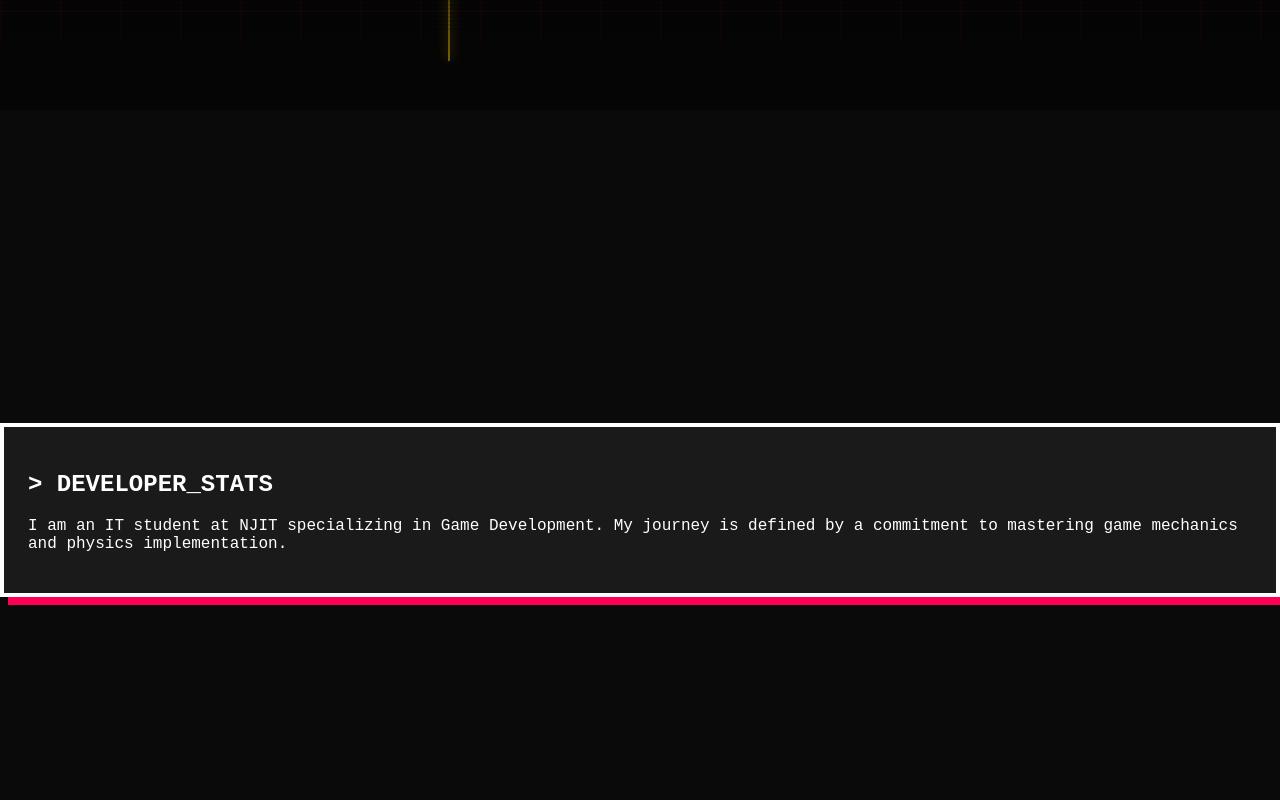
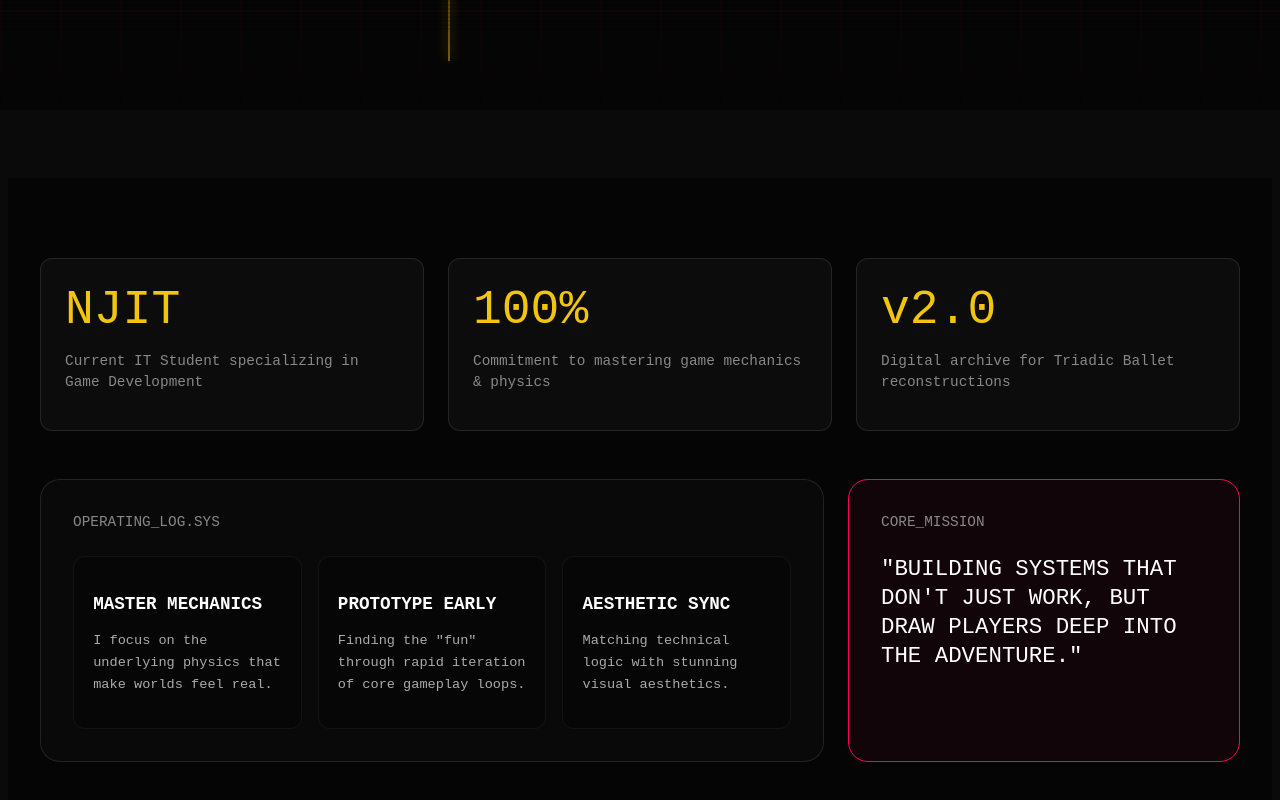
Before and after one commit to apr45/is117-GameDevPortfolio, a React (Vite) app: page / in a window 1280 px wide. Shown: the part 770-1570 px from the top of the page. Built offline with nearby package versions, Linux system fonts and the light colour scheme.

Commit message:
updating design of AboutMe section

```diff
--- a/src/components/AboutMe.tsx
+++ b/src/components/AboutMe.tsx
@@ -1,15 +1,52 @@
 import React from 'react';
+import styles from '../styles/AboutMe.module.css';
 
 const AboutMe: React.FC = () => {
   return (
-    <section id="about" className="scene">
-      <div className="pixel-border">
-        <h2>{">"} DEVELOPER_STATS</h2>
-        <p>
-          I am an IT student at NJIT specializing in Game Development.
-          My journey is defined by a commitment to mastering game mechanics
-          and physics implementation.
-        </p>
+    <section id="about" className={styles.aboutScene}>
+      {/* Top Level Stats */}
+      <div className={styles.statsGrid}>
+        <div className={styles.statCard}>
+          <span className={styles.statValue}>NJIT</span>
+          <p className={styles.statLabel}>Current IT Student specializing in Game Development</p>
+        </div>
+        <div className={styles.statCard}>
+          <span className={styles.statValue}>100%</span>
+          <p className={styles.statLabel}>Commitment to mastering game mechanics & physics</p>
+        </div>
+        <div className={styles.statCard}>
+          <span className={styles.statValue}>v2.0</span>
+          <p className={styles.statLabel}>Digital archive for Triadic Ballet reconstructions</p>
+        </div>
+      </div>
+
+      <div className={styles.operatingModel}>
+        {/* Development Philosophy */}
+        <div className={styles.modelContainer}>
+          <span className={styles.statLabel}>OPERATING_LOG.SYS</span>
+          <div className={styles.modelGrid}>
+            <div className={styles.pillarCard}>
+              <h3 className={styles.pillarTitle}>MASTER MECHANICS</h3>
+              <p className={styles.pillarText}>I focus on the underlying physics that make worlds feel real.</p>
+            </div>
+            <div className={styles.pillarCard}>
+              <h3 className={styles.pillarTitle}>PROTOTYPE EARLY</h3>
+              <p className={styles.pillarText}>Finding the "fun" through rapid iteration of core gameplay loops.</p>
+            </div>
+            <div className={styles.pillarCard}>
+              <h3 className={styles.pillarTitle}>AESTHETIC SYNC</h3>
+              <p className={styles.pillarText}>Matching technical logic with stunning visual aesthetics.</p>
+            </div>
+          </div>
+        </div>
+
+        {/* The "Note" or Philosophy callout */}
+        <div className={styles.facultyNote}>
+          <span className={styles.statLabel}>CORE_MISSION</span>
+          <p className={styles.quote}>
+            "BUILDING SYSTEMS THAT DON'T JUST WORK, BUT DRAW PLAYERS DEEP INTO THE ADVENTURE."
+          </p>
+        </div>
       </div>
     </section>
   );
--- /dev/null
+++ b/src/styles/AboutMe.module.css
@@ -0,0 +1,99 @@
+.aboutScene {
+  padding: 80px 2rem;
+  background: #050505;
+  display: flex;
+  flex-direction: column;
+  align-items: center;
+  gap: 3rem;
+}
+
+/* Stats Row at the top */
+.statsGrid {
+  display: grid;
+  grid-template-columns: repeat(auto-fit, minmax(250px, 1fr));
+  gap: 1.5rem;
+  width: 100%;
+  max-width: 1200px;
+}
+
+.statCard {
+  background: rgba(255, 255, 255, 0.03);
+  border: 1px solid rgba(255, 255, 255, 0.1);
+  border-radius: 12px;
+  padding: 1.5rem;
+  position: relative;
+}
+
+.statValue {
+  font-family: var(--font-pixel);
+  font-size: 3rem;
+  color: var(--accent-yellow); /* Matching your Hero theme */
+  margin-bottom: 0.5rem;
+  display: block;
+}
+
+.statLabel {
+  font-family: monospace;
+  font-size: 0.9rem;
+  color: #888;
+  line-height: 1.4;
+}
+
+/* Operating Model Section */
+.operatingModel {
+  display: grid;
+  grid-template-columns: 2fr 1fr;
+  gap: 1.5rem;
+  width: 100%;
+  max-width: 1200px;
+}
+
+.modelContainer {
+  background: rgba(255, 255, 255, 0.02);
+  border: 1px solid rgba(255, 255, 255, 0.1);
+  border-radius: 20px;
+  padding: 2rem;
+}
+
+.modelGrid {
+  display: grid;
+  grid-template-columns: repeat(3, 1fr);
+  gap: 1rem;
+  margin-top: 1.5rem;
+}
+
+.pillarCard {
+  background: rgba(0, 0, 0, 0.3);
+  border: 1px solid rgba(255, 255, 255, 0.05);
+  border-radius: 12px;
+  padding: 1.2rem;
+}
+
+.pillarTitle {
+  font-family: var(--font-pixel);
+  font-size: 1.1rem;
+  color: #fff;
+  margin-bottom: 1rem;
+  text-transform: uppercase;
+}
+
+.pillarText {
+  font-size: 0.85rem;
+  color: #aaa;
+  line-height: 1.6;
+}
+
+.facultyNote {
+  background: rgba(255, 0, 85, 0.05); /* Tinted with your accent pink */
+  border: 1px solid var(--accent-pink);
+  border-radius: 20px;
+  padding: 2rem;
+}
+
+.quote {
+  font-family: var(--font-pixel);
+  font-size: 1.4rem;
+  color: #fff;
+  line-height: 1.3;
+  text-transform: uppercase;
+}
```
Also changed, not shown: 1 other file (tests, documents, lock files or other folders).
